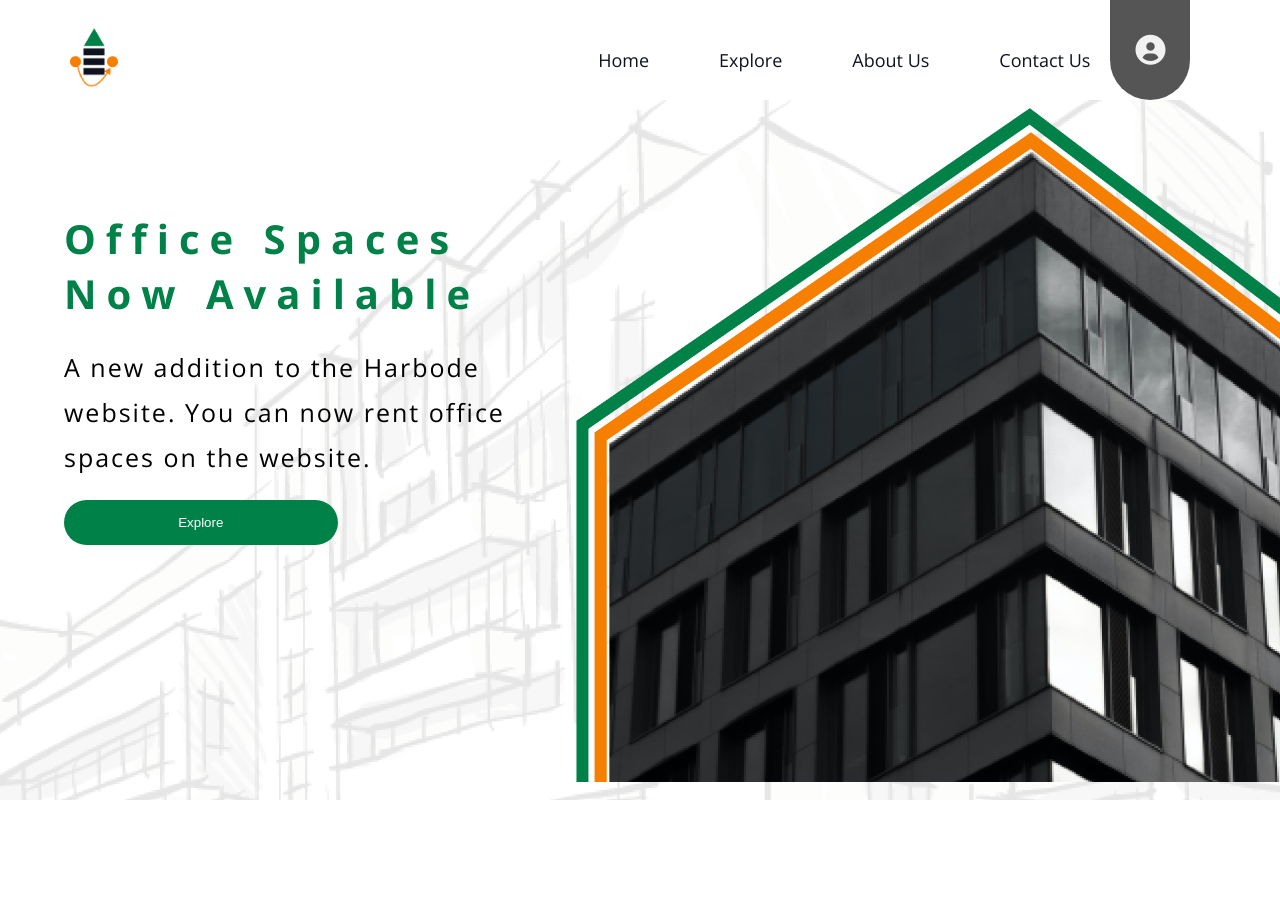
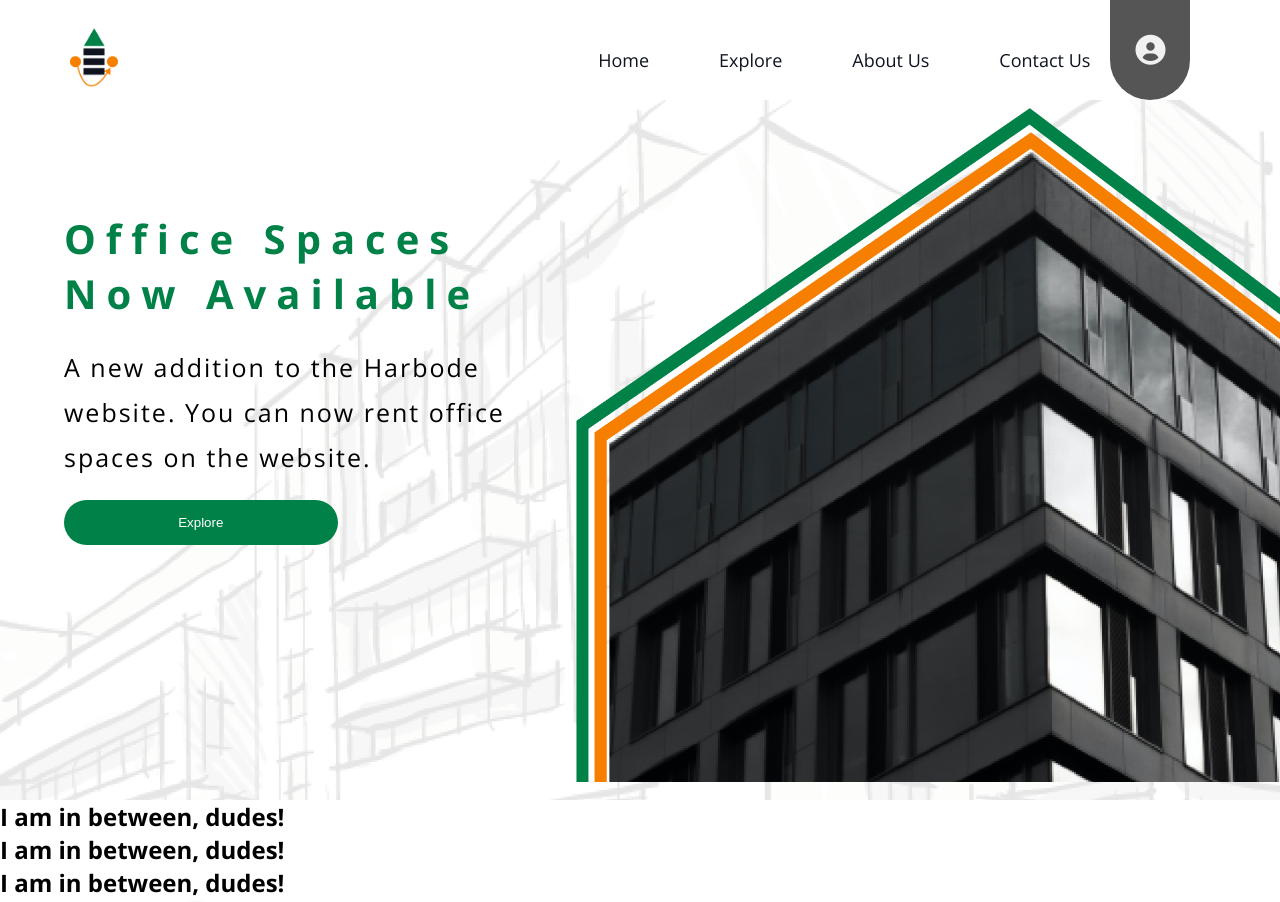
Before and after one commit to KodeNinj/harbode, a React (Create React App) app: page /explore in a window 1280 px wide. Shown: the top 902 px of the page. Before the commit the page ends 800 px from the top, so only its background shows below. Built offline with nearby package versions, Linux system fonts and the light colour scheme.

Commit message:
Added footer to the explore page

```diff
--- a/src/components/Footer/Footer.jsx
+++ b/src/components/Footer/Footer.jsx
@@ -1,11 +1,11 @@
 import React from 'react'
 import { Link } from 'react-router-dom'
 
-const Footer = () => {
+const Footer = (props) => {
   return (
     <footer>
         <div className="scrollup">
-            <Link to='/'><p><i className="fa fa-angle-double-up" aria-hidden="true"></i></p></Link>
+            <Link to={props}><p><i className="fa fa-angle-double-up" aria-hidden="true"></i></p></Link>
         </div>
         <div className="rightReserve">
             <p>All right Reserved. Harbode 2022</p>
--- a/src/pages/Explore.jsx
+++ b/src/pages/Explore.jsx
@@ -1,9 +1,15 @@
 import React from 'react'
 import ExploreHero from '../components/ExploreHero/ExploreHero'
+import Footer from '../components/Footer/Footer'
 const Explore = () => {
   return (
     <section className='explore'>
         <ExploreHero/>
+        <h2>I am in between, dudes!</h2>
+        <h2>I am in between, dudes!</h2>
+        <h2>I am in between, dudes!</h2>
+        <h2>I am in between, dudes!</h2>
+        <Footer props='/explore'/>
     </section>
   )
 }
--- a/src/pages/Home.jsx
+++ b/src/pages/Home.jsx
@@ -17,7 +17,7 @@ const Home = () => {
         <Property/>
         <NeedHelp/>
         <OnTheGo/>
-        <Footer/>
+        <Footer props='/'/>
     </div>
   )
 }
```
